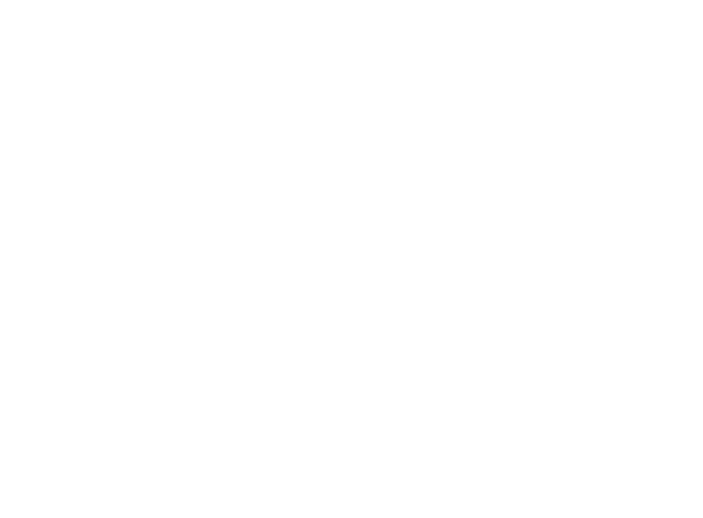
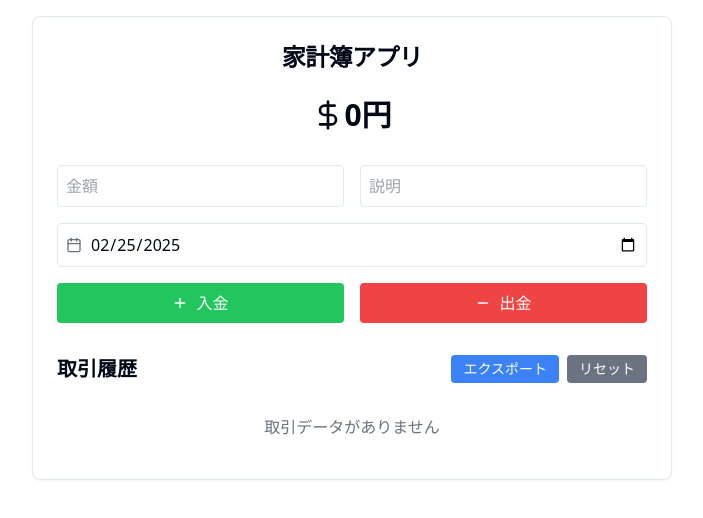
Before and after one commit to happa0827/money-manager, a Next.js app: page / in a window 1280 px wide. Shown: the top 518 px of the page, without its empty margins (288-991 px from the left). Built offline with nearby package versions, Linux system fonts and the light colour scheme.

Commit message:
エラー修正_2

```diff
--- a/app/page.tsx
+++ b/app/page.tsx
@@ -4,7 +4,7 @@
 import { Plus, Minus, DollarSign, Calendar } from 'lucide-react';
 import { Card, CardContent, CardHeader, CardTitle } from '@/components/ui/card';
 
-// 追加: Transaction型を再定義（もしまだ定義していない場合）
+// 追加: Transaction型を定義
 type Transaction = {
   id: number;
   type: 'income' | 'expense'; // 'income'または'expense'のいずれか
@@ -16,7 +16,7 @@
 
 const MoneyManager = () => {
   const [balance, setBalance] = useState(0);
-  const [transactions, setTransactions] = useState<Transaction[]>([]);
+  const [transactions, setTransactions] = useState<Transaction[]>([]); // Transaction型を指定
   const [amount, setAmount] = useState('');
   const [description, setDescription] = useState('');
   const [transactionDate, setTransactionDate] = useState(
@@ -32,16 +32,8 @@
       if (savedBalance) {
         setBalance(parseFloat(savedBalance));
       }
-
       if (savedTransactions) {
-        const parsedTransactions = JSON.parse(savedTransactions);
-        // 配列かどうか確認してから設定
-        if (Array.isArray(parsedTransactions)) {
-          setTransactions(parsedTransactions);
-        } else {
-          console.error('保存されたトランザクションデータが配列ではありません');
-          setTransactions([]);
-        }
+        setTransactions(JSON.parse(savedTransactions));
       }
     } catch (error) {
       console.error('データの読み込み中にエラーが発生しました:', error);
@@ -74,16 +66,10 @@
       formattedDate: formatDate(transactionDate)
     };
 
-    // 前の状態を使用して更新
-    setTransactions(prevTransactions => {
-      const safeTransactions = Array.isArray(prevTransactions) ? prevTransactions : [];
-      return [newTransaction, ...safeTransactions];
-    });
-
+    setTransactions(prev => [newTransaction, ...prev]);
     setBalance(prevBalance =>
       type === 'income' ? prevBalance + newAmount : prevBalance - newAmount
     );
-
     setAmount('');
     setDescription('');
   };
@@ -112,11 +98,13 @@
 
       // ローカルストレージをクリア
       try {
-        localStorage.clear(); // balance と transactions の両方をクリア
+        localStorage.removeItem('balance');
+        localStorage.removeItem('transactions');
       } catch (error) {
         console.error('データのリセット中にエラーが発生しました:', error);
       }
 
+      // 入力フィールドの状態は維持
       // 日付は現在の日付に戻す
       setTransactionDate(new Date().toISOString().split('T')[0]);
     }
@@ -146,26 +134,98 @@
     }
   };
 
-  // 変更: renderTransaction関数のtransactionパラメーターに型を指定
-  const renderTransaction = (transaction: Transaction) => {
-    try {
-      // トランザクションが有効なオブジェクトか確認
-      if (!transaction || typeof transaction !== 'object') {
-        return null;
-      }
+  return (
+    <div className="max-w-2xl mx-auto p-4 space-y-4">
+      <Card>
+        <CardHeader>
+          <CardTitle className="text-2xl text-center">家計簿アプリ</CardTitle>
+        </CardHeader>
+        <CardContent>
+          <div className="text-center mb-8">
+            <div className="text-3xl font-bold flex items-center justify-center">
+              <DollarSign className="w-8 h-8" />
+              <span>{balance.toLocaleString()}円</span>
+            </div>
+          </div>
 
-      return (
+          <div className="space-y-4">
+            <div className="flex gap-4">
+              <input
+                type="number"
+                value={amount}
+                onChange={(e) => setAmount(e.target.value)}
+                placeholder="金額"
+                className="flex-1 p-2 border rounded"
+              />
+              <input
+                type="text"
+                value={description}
+                onChange={(e) => setDescription(e.target.value)}
+                placeholder="説明"
+                className="flex-1 p-2 border rounded"
+              />
+            </div>
+
+            <div className="flex items-center gap-4">
+              <div className="flex items-center gap-2 flex-1 p-2 border rounded">
+                <Calendar className="w-4 h-4 text-gray-500" />
+                <input
+                  type="date"
+                  value={transactionDate}
+                  onChange={(e) => setTransactionDate(e.target.value)}
+                  className="flex-1 outline-none"
+                />
+              </div>
+            </div>
+
+            <div className="flex gap-4">
+              <button
+                onClick={() => handleTransaction('income')}
+                className="flex-1 bg-green-500 text-white p-2 rounded flex items-center justify-center gap-2"
+              >
+                <Plus className="w-4 h-4" />
+                入金
+              </button>
+              <button
+                onClick={() => handleTransaction('expense')}
+                className="flex-1 bg-red-500 text-white p-2 rounded flex items-center justify-center gap-2"
+              >
+                <Minus className="w-4 h-4" />
+                出金
+              </button>
+            </div>
+          </div>
+
+          <div className="mt-8">
+            <div className="flex justify-between items-center mb-4">
+              <h3 className="text-xl font-semibold">取引履歴</h3>
+              <div className="space-x-2">
+                <button
+                  onClick={handleExport}
+                  className="px-3 py-1 bg-blue-500 text-white rounded text-sm"
+                >
+                  エクスポート
+                </button>
+                <button
+                  onClick={handleReset}
+                  className="px-3 py-1 bg-gray-500 text-white rounded text-sm"
+                >
+                  リセット
+                </button>
+              </div>
+            </div>
+            <div className="space-y-2 max-h-96 overflow-y-auto">
+              {transactions.length > 0 ? (
+                transactions.map(transaction => (
                   <div
-          key={transaction.id || Date.now()}
+                    key={transaction.id}
                     className={`p-3 rounded flex justify-between items-center ${
                       transaction.type === 'income' ? 'bg-green-100' : 'bg-red-100'
                     }`}
                   >
                     <div>
-            <div className="font-medium">{transaction.description || '説明なし'}</div>
-            <div className="text-sm text-gray-600">
-              {transaction.formattedDate || formatDate(transaction.date) || '日付なし'}
-            </div>
+                      <div className="font-medium">{transaction.description}</div>
+                      <div className="text-sm text-gray-600">{transaction.formattedDate || formatDate(transaction.date)}</div>
                     </div>
                     <div className={`font-bold ${
                       transaction.type === 'income' ? 'text-green-600' : 'text-red-600'
@@ -174,12 +234,18 @@
                       {transaction.amount.toLocaleString()}円
                     </div>
                   </div>
+                ))
+              ) : (
+                <div className="text-center py-4 text-gray-500">
+                  取引データがありません
+                </div>
+              )}
+            </div>
+          </div>
+        </CardContent>
+      </Card>
+    </div>
   );
-    } catch (error) {
-      console.error('トランザクション表示中にエラーが発生しました:', error);
-      return null;
-    }
-  };
 };
 
 export default MoneyManager;
```
Lines whose indentation alone changed are shown as unchanged.
